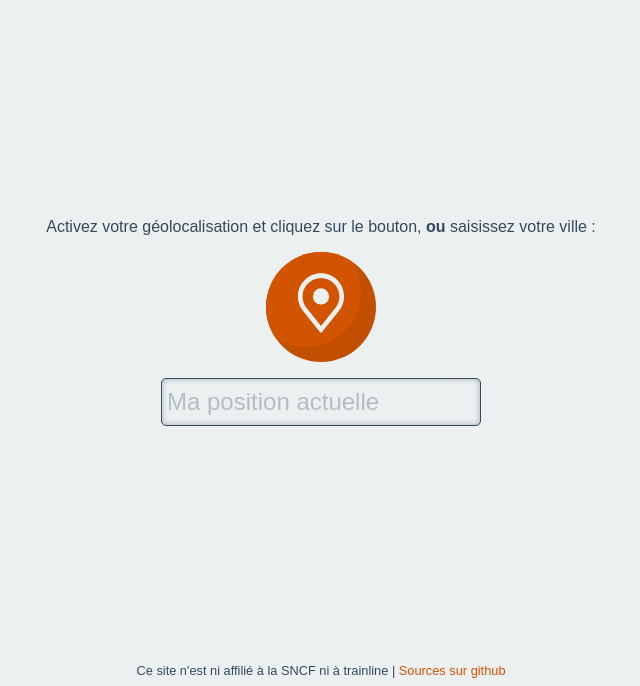
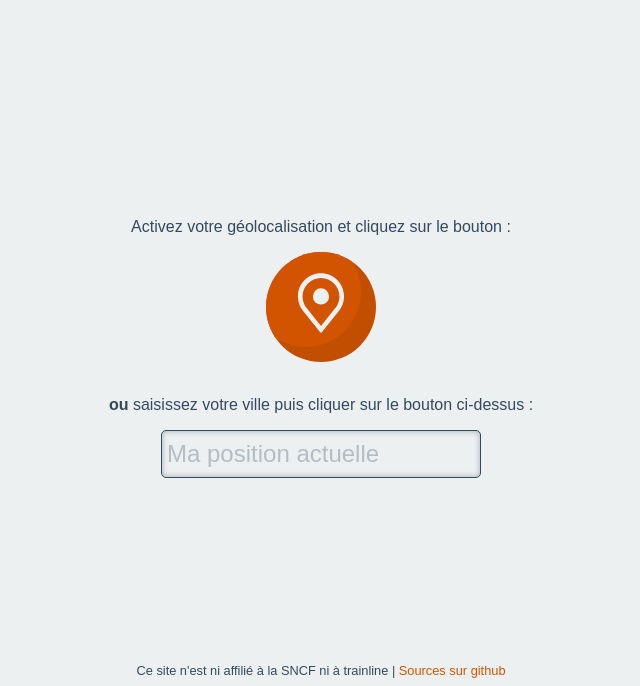
Before and after one commit to glae/garelaplusproche.fr, a website: page index.html in a window 1280 px wide. Shown: the part 114-800 px from the top of the page, without its empty margins (319-959 px from the left). Drawn offline with nearby package versions, Linux system fonts and the light colour scheme.

Commit message:
add explanation

```diff
--- a/index.css
+++ b/index.css
@@ -182,7 +182,6 @@ h1 {
   width: 25%;
   min-width: 250px;
   height: 3rem;
-  margin-top: 1rem;
   background-color: transparent;
   outline: none;
   -moz-box-shadow: inset 0px 0px 5px 1px var(--primaryOpacity);
--- a/index.html
+++ b/index.html
@@ -27,10 +27,12 @@
     <div id="trainLoader-buttonSearch-container">
       <div id="station-search-container-by-city">
         <div id="error-city"></div>
-        <p class="detail">Activez votre géolocalisation et cliquez sur le bouton, <b>ou</b> saisissez votre ville :</p>
+        <p class="detail">Activez votre géolocalisation et cliquez sur le bouton : </p>
         <div id="search-btn-container" class="search-btn-container" onclick="searchByCity()">
           <button id="search-button" ><img src="./img/search.svg"  alt=""></button>
         </div>
+        <br>
+        <p class="detail"><b>ou</b> saisissez votre ville puis cliquer sur le bouton ci-dessus :</p>
         <input id="station-search-container-by-city-input" list="filtered-cities" placeholder="" />
         <datalist id="filtered-cities"></datalist>
       </div>
```
